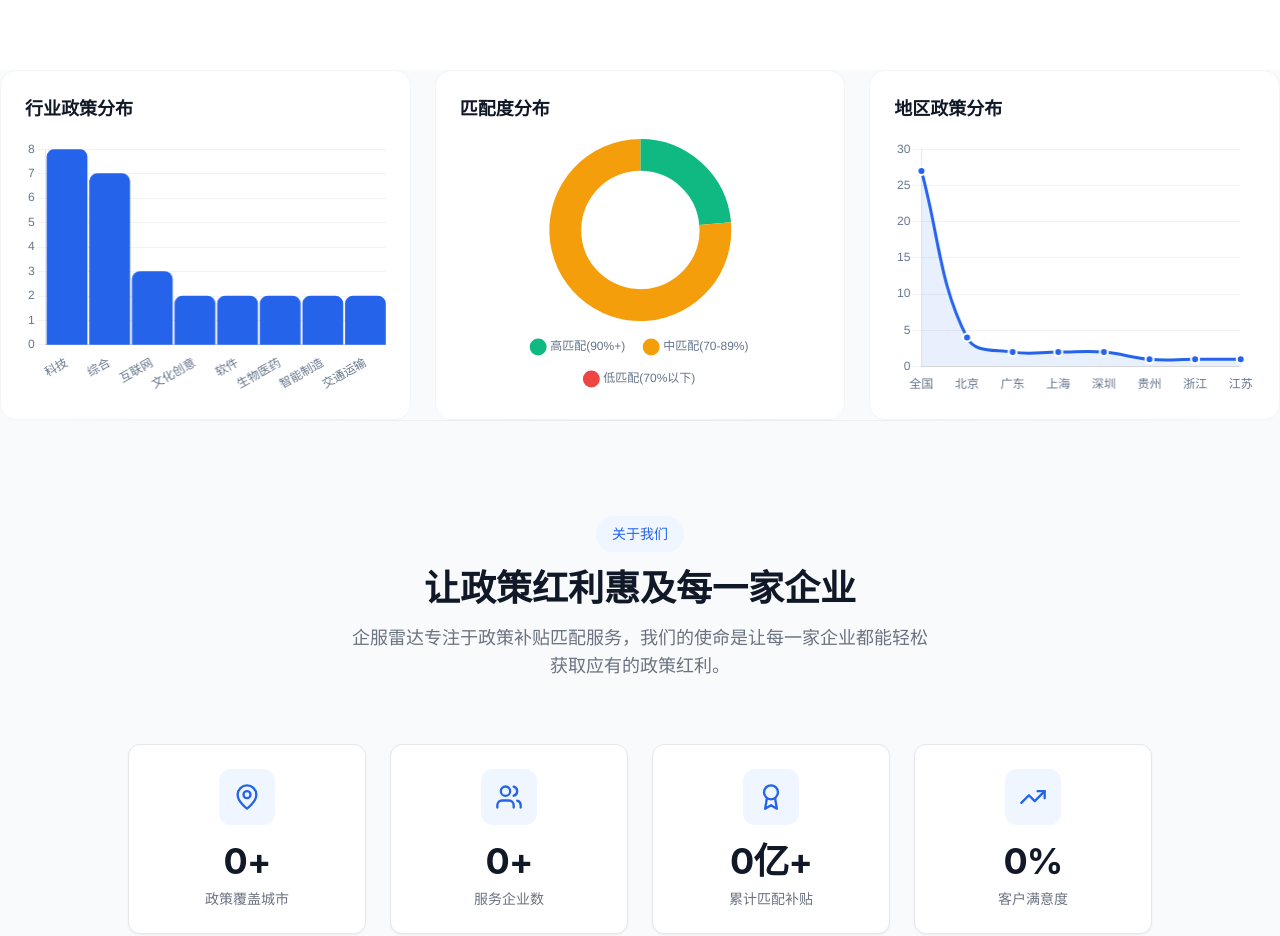
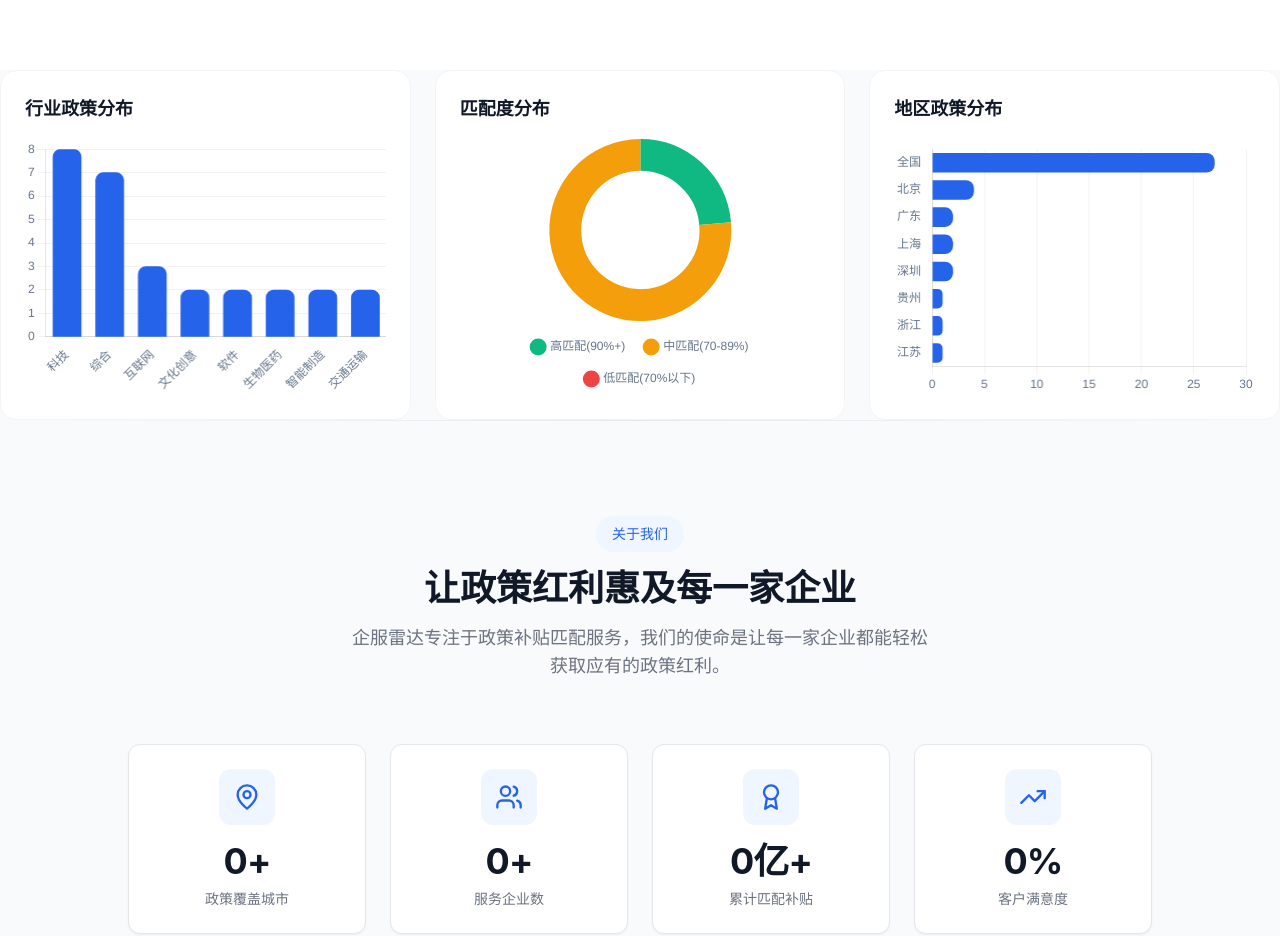
Before and after one commit to 30IO/policy-hunter, a React (Vite) app: page / in a window 1280 px wide. Shown: the part 1740-2676 px from the top of the page. Built offline with nearby package versions, Linux system fonts and the light colour scheme.

Commit message:
Fix chart visual issues: change line to horizontal bar, add x-axis rotation

```diff
--- a/src/components/charts/PolicyChart.jsx
+++ b/src/components/charts/PolicyChart.jsx
@@ -1,6 +1,6 @@
 import { useMemo } from 'react'
 import { Chart as ChartJS, CategoryScale, LinearScale, BarElement, Title, Tooltip, Legend, ArcElement, LineElement, PointElement, Filler } from 'chart.js'
-import { Bar, Doughnut, Line } from 'react-chartjs-2'
+import { Bar, Doughnut } from 'react-chartjs-2'
 import { useStore } from '../../store/useStore'
 
 ChartJS.register(CategoryScale, LinearScale, BarElement, Title, Tooltip, Legend, ArcElement, LineElement, PointElement, Filler)
@@ -48,7 +48,7 @@ const PolicyChart = ({ filteredData }) => {
         data: Object.values(industryData),
         backgroundColor: '#2563EB',
         borderRadius: 8,
-        barThickness: 40
+        barThickness: 28
       }
     ]
   }
@@ -68,20 +68,14 @@ const PolicyChart = ({ filteredData }) => {
     ]
   }
 
-  const lineChartData = {
+  const horizontalBarData = {
     labels: Object.keys(regionData),
     datasets: [
       {
         label: '地区政策量',
         data: Object.values(regionData),
-        fill: true,
-        backgroundColor: 'rgba(37, 99, 235, 0.1)',
-        borderColor: '#2563EB',
-        tension: 0.4,
-        pointBackgroundColor: '#2563EB',
-        pointBorderColor: '#fff',
-        pointBorderWidth: 2,
-        pointRadius: 4
+        backgroundColor: '#2563EB',
+        borderRadius: 8
       }
     ]
   }
@@ -116,7 +110,9 @@ const PolicyChart = ({ filteredData }) => {
           display: false
         },
         ticks: {
-          color: theme === 'light' ? '#64748B' : '#94A3B8'
+          color: theme === 'light' ? '#64748B' : '#94A3B8',
+          maxRotation: 45,
+          minRotation: 45
         }
       }
     }
@@ -145,9 +141,10 @@ const PolicyChart = ({ filteredData }) => {
     cutout: '65%'
   }
 
-  const lineOptions = {
+  const horizontalBarOptions = {
     responsive: true,
     maintainAspectRatio: false,
+    indexAxis: 'y',
     plugins: {
       legend: {
         display: false
@@ -161,7 +158,7 @@ const PolicyChart = ({ filteredData }) => {
       }
     },
     scales: {
-      y: {
+      x: {
         beginAtZero: true,
         grid: {
           color: theme === 'light' ? 'rgba(0,0,0,0.05)' : 'rgba(255,255,255,0.1)'
@@ -170,7 +167,7 @@ const PolicyChart = ({ filteredData }) => {
           color: theme === 'light' ? '#64748B' : '#94A3B8'
         }
       },
-      x: {
+      y: {
         grid: {
           display: false
         },
@@ -206,7 +203,7 @@ const PolicyChart = ({ filteredData }) => {
           地区政策分布
         </h3>
         <div className="h-64">
-          <Line data={lineChartData} options={lineOptions} />
+          <Bar data={horizontalBarData} options={horizontalBarOptions} />
         </div>
       </div>
     </div>
```
